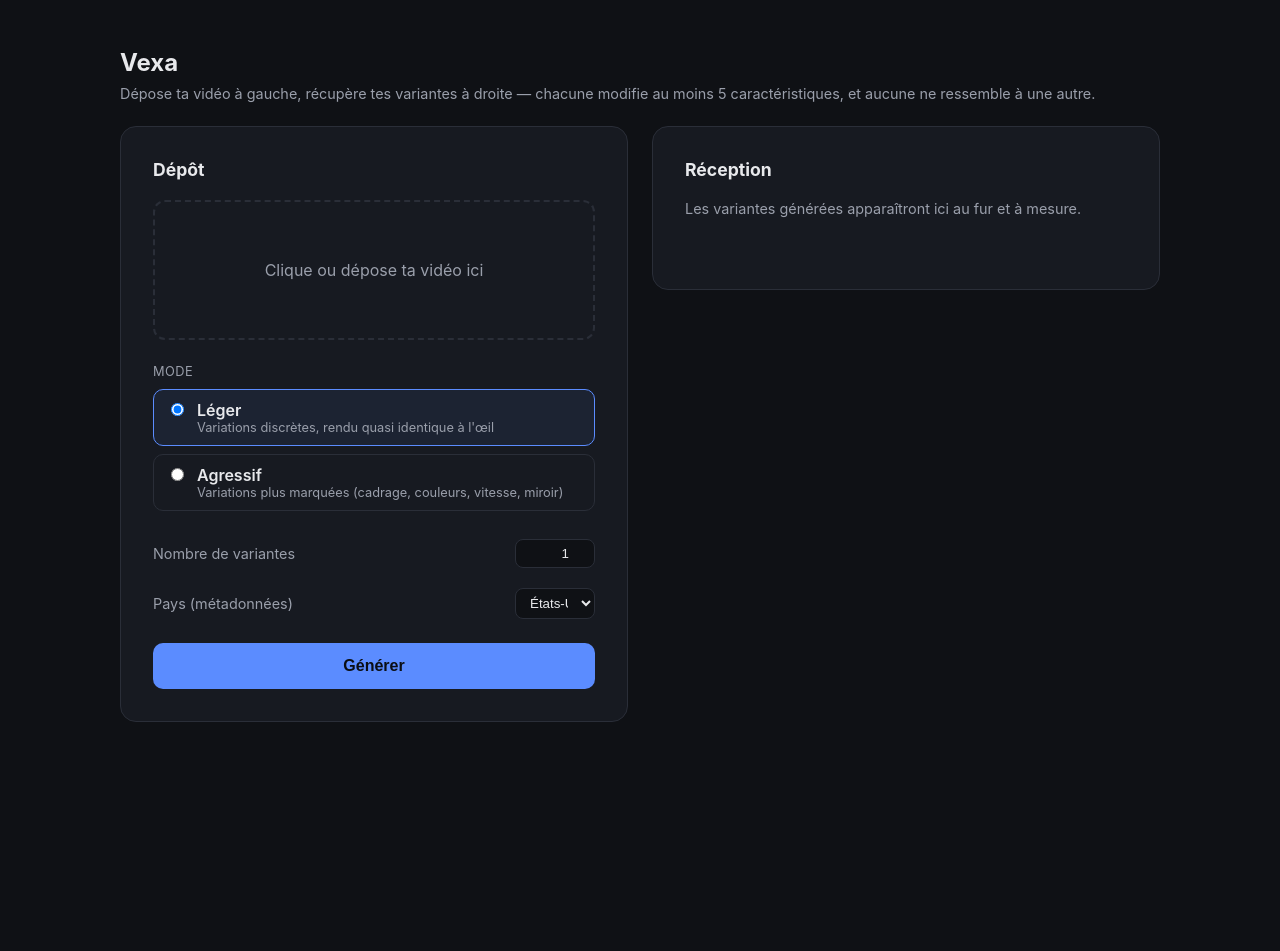
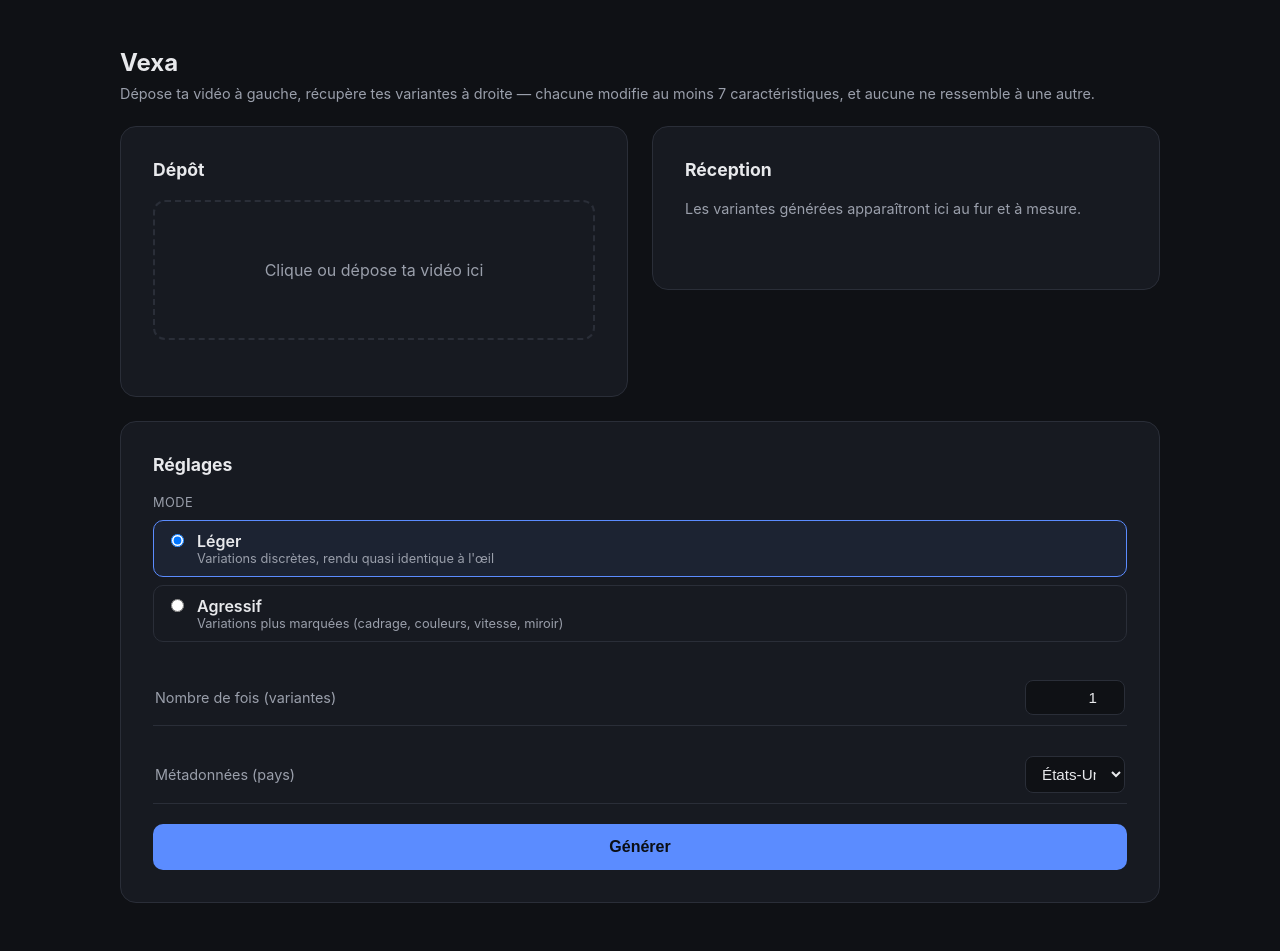
Before and after one commit to galaupjules-glitch/scout, a Flask app: page / in a window 1280 px wide. Before the commit the page ends 722 px from the top, so only its background shows below. Run offline with Flask 3, Linux system fonts and the light colour scheme.

Commit message:
Réorganise la page (dépôt/réception/réglages), affiche les métadonnées par variante, télécharge auto à 100%
- Page restructurée exactement comme demandé : dépôt à gauche, réception à
  droite, puis en dessous le bloc réglages (mode, nombre de variantes,
  métadonnées pays), et la barre de progression tout en bas.
- Chaque variante affiche désormais un badge "Métadonnées : <pays>" sous sa
  vidéo (avec le drapeau), pour vérifier visuellement que le pays choisi a
  bien été appliqué. /api/spoof et /api/etat renvoient locale_code/
  locale_label pour ça.
- Dès que la barre atteint 100 %, le téléchargement du .zip de toutes les
  variantes se déclenche automatiquement (plus besoin de cliquer), la barre
  passe au vert et le texte confirme le téléchargement. Le bouton manuel
  "Télécharger tout" reste disponible pour re-télécharger.
- Textes mis à jour : "au moins 7 caractéristiques" (le moteur en garantit
  déjà 12, cf. commit précédent).

Co-Authored-By: Claude Sonnet 5 <noreply@anthropic.com>

```diff
--- a/static/style.css
+++ b/static/style.css
@@ -64,6 +64,14 @@ h2 {
   grid-template-columns: 1fr 1fr;
   gap: 24px;
   align-items: start;
+  margin-bottom: 24px;
+}
+
+.reglages {
+  margin-bottom: 0;
+}
+.reglages fieldset {
+  margin-bottom: 20px;
 }
 
 @media (max-width: 760px) {
@@ -154,22 +162,26 @@ legend {
   font-size: 0.8rem;
 }
 
-.champ-nombre {
+.champ-ligne {
   display: flex;
   justify-content: space-between;
   align-items: center;
   font-size: 0.9rem;
   color: var(--sous-texte);
+  padding: 10px 2px;
+  border-bottom: 1px solid var(--bordure);
+  margin-bottom: 20px;
 }
-.champ-nombre select,
-.champ-nombre input[type="number"] {
+.champ-ligne select,
+.champ-ligne input[type="number"] {
   background: var(--bg);
   color: var(--texte);
   border: 1px solid var(--bordure);
   border-radius: 8px;
-  padding: 6px 10px;
-  width: 80px;
+  padding: 8px 12px;
+  width: 100px;
   text-align: right;
+  font-size: 0.95rem;
 }
 
 button[type="submit"] {
@@ -220,7 +232,10 @@ button[type="submit"]:disabled {
   height: 100%;
   width: 0%;
   background: linear-gradient(90deg, var(--accent), var(--accent-hover));
-  transition: width 0.25s ease;
+  transition: width 0.25s ease, background 0.3s ease;
+}
+.progression .remplissage.termine {
+  background: linear-gradient(90deg, #2ecc71, #27ae60);
 }
 .progression .etat-texte {
   margin: 8px 0 0;
@@ -257,6 +272,13 @@ button[type="submit"]:disabled {
   margin-bottom: 10px;
 }
 
+.badge-meta {
+  margin: 0 0 10px;
+  font-size: 0.78rem;
+  color: var(--sous-texte);
+  text-align: center;
+}
+
 .bouton-telecharger {
   display: block;
   text-align: center;
--- a/templates/index.html
+++ b/templates/index.html
@@ -10,22 +10,37 @@
   <div class="page">
     <header class="entete">
       <h1>Vexa</h1>
-      <p class="sous-titre">Dépose ta vidéo à gauche, récupère tes variantes à droite — chacune modifie au moins 5 caractéristiques, et aucune ne ressemble à une autre.</p>
+      <p class="sous-titre">Dépose ta vidéo à gauche, récupère tes variantes à droite — chacune modifie au moins 7 caractéristiques, et aucune ne ressemble à une autre.</p>
     </header>
 
     <div class="alerte" id="alerte-js" hidden><p id="alerte-texte"></p></div>
 
+    <form id="form-spoof">
       <div class="colonnes">
         <!-- Dépôt (gauche) -->
         <section class="carte colonne-depot">
           <h2>Dépôt</h2>
-        <form id="form-spoof">
           <label class="zone-fichier" id="zone-drop">
             <input type="file" name="video" id="input-video" accept=".mp4,.mov,.m4v,.avi,.mkv,.webm" required>
             <span id="texte-fichier">Clique ou dépose ta vidéo ici</span>
           </label>
+        </section>
 
-          <div class="options">
+        <!-- Réception (droite) -->
+        <section class="carte colonne-reception">
+          <h2>Réception</h2>
+          <p class="placeholder" id="placeholder-reception">Les variantes générées apparaîtront ici au fur et à mesure.</p>
+          <div class="grille-resultats" id="grille-resultats"></div>
+          <button type="button" class="bouton-telecharger-tout" id="bouton-tout" hidden>
+            ⬇ Télécharger tout (<span id="nb-pretes">0</span>)
+          </button>
+        </section>
+      </div>
+
+      <!-- Réglages (en dessous) -->
+      <section class="carte reglages">
+        <h2>Réglages</h2>
+
         <fieldset>
           <legend>Mode</legend>
           <label class="radio">
@@ -40,38 +55,26 @@
           </label>
         </fieldset>
 
-            <label class="champ-nombre">
-              Nombre de variantes
+        <label class="champ-ligne">
+          <span>Nombre de fois (variantes)</span>
           <input type="number" name="count" id="input-count" value="1" min="1" max="{{ max_count }}" step="1">
         </label>
 
-            <label class="champ-nombre">
-              Pays (métadonnées)
-              <select name="locale">
+        <label class="champ-ligne">
+          <span>Métadonnées (pays)</span>
+          <select name="locale" id="input-locale">
             <option value="">Aucun (aléatoire)</option>
             {% for code, loc in locales.items() %}
               <option value="{{ code }}" {{ "selected" if code == "us" else "" }}>{{ loc.label }}</option>
             {% endfor %}
           </select>
         </label>
-          </div>
 
         <button type="submit" id="bouton-envoyer">Générer</button>
+      </section>
     </form>
-      </section>
 
-      <!-- Réception (droite) -->
-      <section class="carte colonne-reception">
-        <h2>Réception</h2>
-        <p class="placeholder" id="placeholder-reception">Les variantes générées apparaîtront ici au fur et à mesure.</p>
-        <div class="grille-resultats" id="grille-resultats"></div>
-        <button type="button" class="bouton-telecharger-tout" id="bouton-tout" hidden>
-          ⬇ Télécharger tout (<span id="nb-pretes">0</span>)
-        </button>
-      </section>
-    </div>
-
-    <!-- Progression (bas de page) -->
+    <!-- Progression (tout en bas) -->
     <div class="progression" id="progression" hidden>
       <div class="barre"><div class="remplissage" id="barre-remplissage"></div></div>
       <p class="etat-texte" id="etat-texte">Envoi : 0 %</p>
@@ -94,8 +97,10 @@
     const boutonTout = document.getElementById('bouton-tout');
     const nbPretes = document.getElementById('nb-pretes');
 
-    let jobIdCourant = null;
+    const DRAPEAUX = { fr: '🇫🇷', us: '🇺🇸', ca: '🇨🇦', au: '🇦🇺' };
+
     const dejaAffiches = new Set();
+    let telechargementAuto = false;
 
     input.addEventListener('change', () => {
       if (input.files.length) {
@@ -123,20 +128,26 @@
       bouton.textContent = 'Générer';
     }
 
-    function setProgress(pct, texte) {
+    function setProgress(pct, texte, termine) {
       barre.style.width = Math.max(0, Math.min(100, pct)) + '%';
+      barre.classList.toggle('termine', !!termine);
       etatTexte.textContent = texte;
     }
 
-    function ajouterVariante(jobId, nom) {
+    function ajouterVariante(jobId, nom, localeCode, localeLabel) {
       if (dejaAffiches.has(nom)) return;
       dejaAffiches.add(nom);
       placeholder.hidden = true;
+
+      const badge = localeLabel
+        ? `${DRAPEAUX[localeCode] || '🌐'} Métadonnées : ${localeLabel}`
+        : '🌐 Métadonnées : aléatoires';
 
       const carte = document.createElement('div');
       carte.className = 'variante';
       carte.innerHTML = `
         <video controls preload="metadata" src="/apercu/${nom}"></video>
+        <p class="badge-meta">${badge}</p>
         <a class="bouton-telecharger" href="/fichier/${nom}" download>Télécharger ${nom}</a>
       `;
       grille.appendChild(carte);
@@ -151,18 +162,26 @@
         fetch(`/api/etat/${jobId}`)
           .then(r => r.json())
           .then(etat => {
-            (etat.resultats || []).forEach(nom => ajouterVariante(jobId, nom));
+            (etat.resultats || []).forEach(nom => ajouterVariante(jobId, nom, etat.locale_code, etat.locale_label));
 
             if (etat.status === 'traitement') {
               const fraction = etat.total ? etat.done / etat.total : 0;
               setProgress(45 + Math.round(fraction * 55), `Traitement : ${etat.done} / ${etat.total} variante(s)`);
             } else if (etat.status === 'termine') {
               clearInterval(intervalle);
-              setProgress(100, `Terminé ! ${etat.resultats.length} variante(s) prête(s).`);
+              setProgress(100, `Terminé ! ${etat.resultats.length} variante(s) — téléchargement en cours...`, true);
               bouton.disabled = false;
               bouton.textContent = 'Générer';
+
               if (etat.erreurs && etat.erreurs.length) {
                 afficherErreur(etat.erreurs.join(' / '));
+              }
+
+              // dès que la barre atteint 100%, on lance direct le téléchargement
+              if (!telechargementAuto && etat.resultats.length) {
+                telechargementAuto = true;
+                window.location.href = `/telecharger-tout/${jobId}`;
+                setTimeout(() => setProgress(100, `Terminé ! ${etat.resultats.length} variante(s) téléchargée(s).`, true), 800);
               }
             }
           })
@@ -176,7 +195,8 @@
       bouton.disabled = true;
       bouton.textContent = 'Traitement en cours...';
       progression.hidden = false;
-      setProgress(0, 'Envoi : 0 %');
+      telechargementAuto = false;
+      setProgress(0, 'Envoi : 0 %', false);
 
       const xhr = new XMLHttpRequest();
       xhr.open('POST', '/api/spoof');
@@ -198,7 +218,6 @@
           return;
         }
 
-        jobIdCourant = reponse.job_id;
         setProgress(45, `Traitement : 0 / ${reponse.total} variante(s)`);
         suivreJob(reponse.job_id, reponse.total);
       });
--- a/video_spoofer.py
+++ b/video_spoofer.py
@@ -33,7 +33,7 @@ FFMPEG = get_ffmpeg_exe()
 # Chaque caractéristique a un plancher (floor) > 0 : elle est donc TOUJOURS
 # appliquée avec une amplitude perceptible, jamais à ~0. "signed" = la valeur
 # peut être positive ou négative (tirée au sort). Ça garantit qu'une variante
-# modifie toujours au moins ces 12 caractéristiques (bien plus que les 5
+# modifie toujours au moins ces 12 caractéristiques (bien plus que les 7
 # minimum demandées), et jamais de façon négligeable.
 PARAM_SPECS = {
     "leger": {
--- a/video_spoofer_web.py
+++ b/video_spoofer_web.py
@@ -101,6 +101,7 @@ def api_spoof():
             "total": count,
             "done": 0,
             "mode": mode,
+            "locale_code": locale,
             "locale_label": LOCALES[locale]["label"] if locale else None,
             "nom_original": fichier.filename,
             "resultats": [],
@@ -113,7 +114,12 @@ def api_spoof():
         daemon=True,
     ).start()
 
-    return jsonify(job_id=job_id, total=count)
+    return jsonify(
+        job_id=job_id,
+        total=count,
+        locale_code=locale,
+        locale_label=LOCALES[locale]["label"] if locale else None,
+    )
 
 
 @app.route("/api/etat/<job_id>")
@@ -128,6 +134,8 @@ def api_etat(job_id):
             done=job["done"],
             resultats=list(job["resultats"]),
             erreurs=list(job["erreurs"]),
+            locale_code=job["locale_code"],
+            locale_label=job["locale_label"],
         )
 
 
```
Lines whose indentation alone changed are shown as unchanged.
